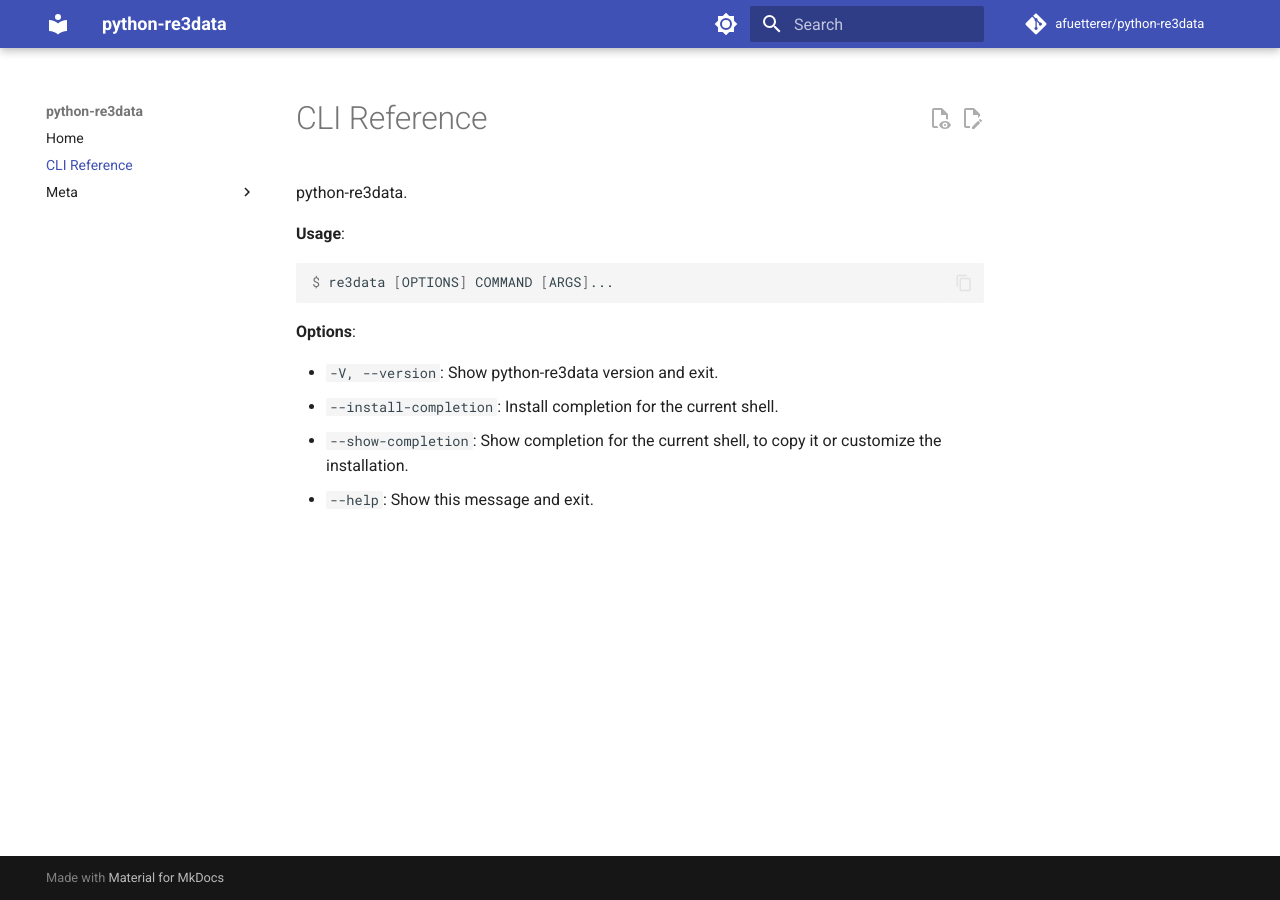
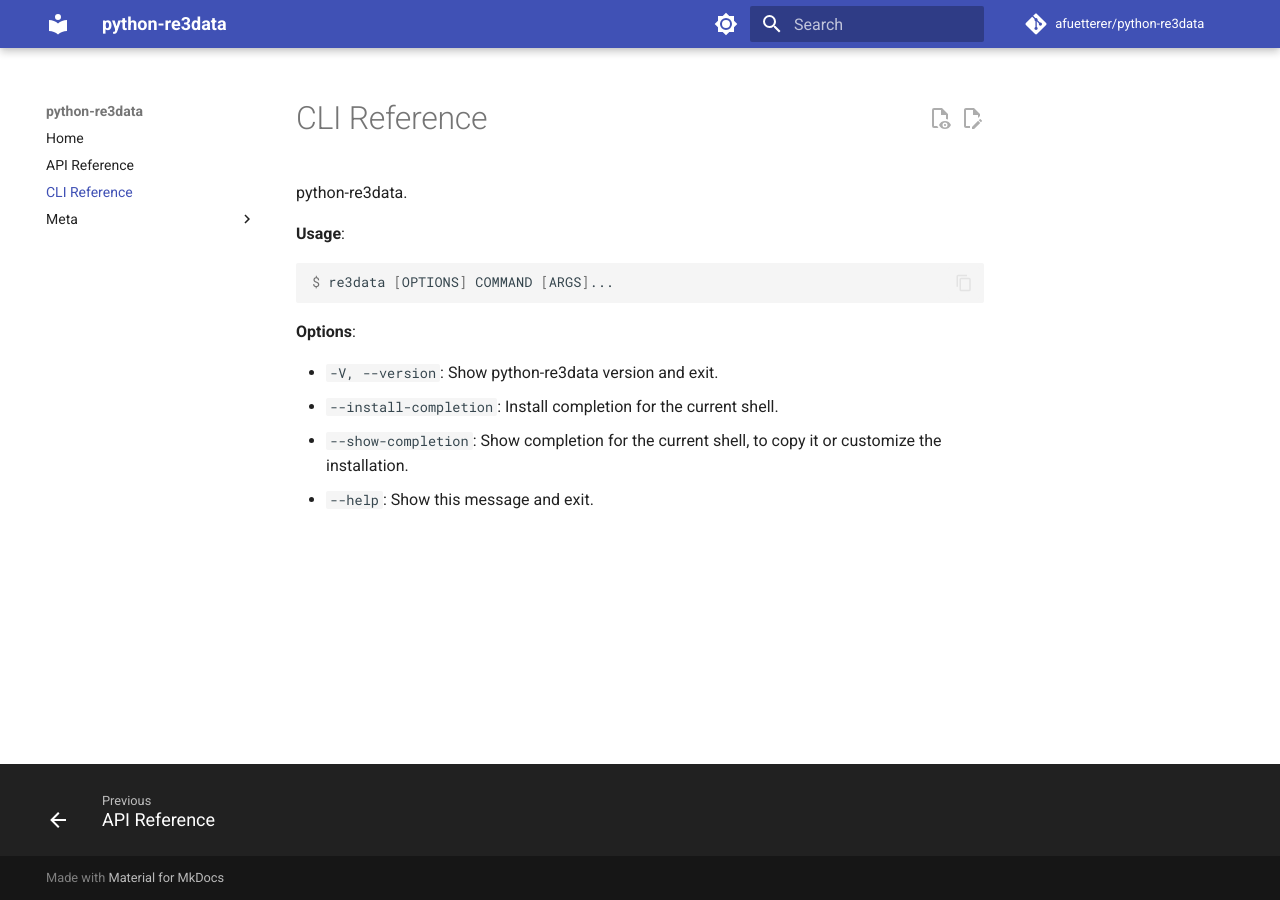
Before and after one commit to afuetterer/python-re3data, an MkDocs documentation site: the page built from docs/src/cli.md, in a window 1280 px wide. Built offline with MkDocs 1.6.1 and Material for MkDocs 9.7.7, drawn with Linux system fonts in a browser that asks for light colours; comment, search, counter and statistics services are not loaded; the version menu is left out.

Commit message:
docs: add api reference (#47)
Fixes #46

```diff
--- a/docs/mkdocs.yml
+++ b/docs/mkdocs.yml
@@ -15,6 +15,7 @@
 
 nav:
 - Home: index.md
+- API Reference: api.md
 - CLI Reference: cli.md
 - Meta:
   - Contributor Guide: contributing.md
--- /dev/null
+++ b/docs/src/api.md
@@ -0,0 +1 @@
+# API Reference
```
